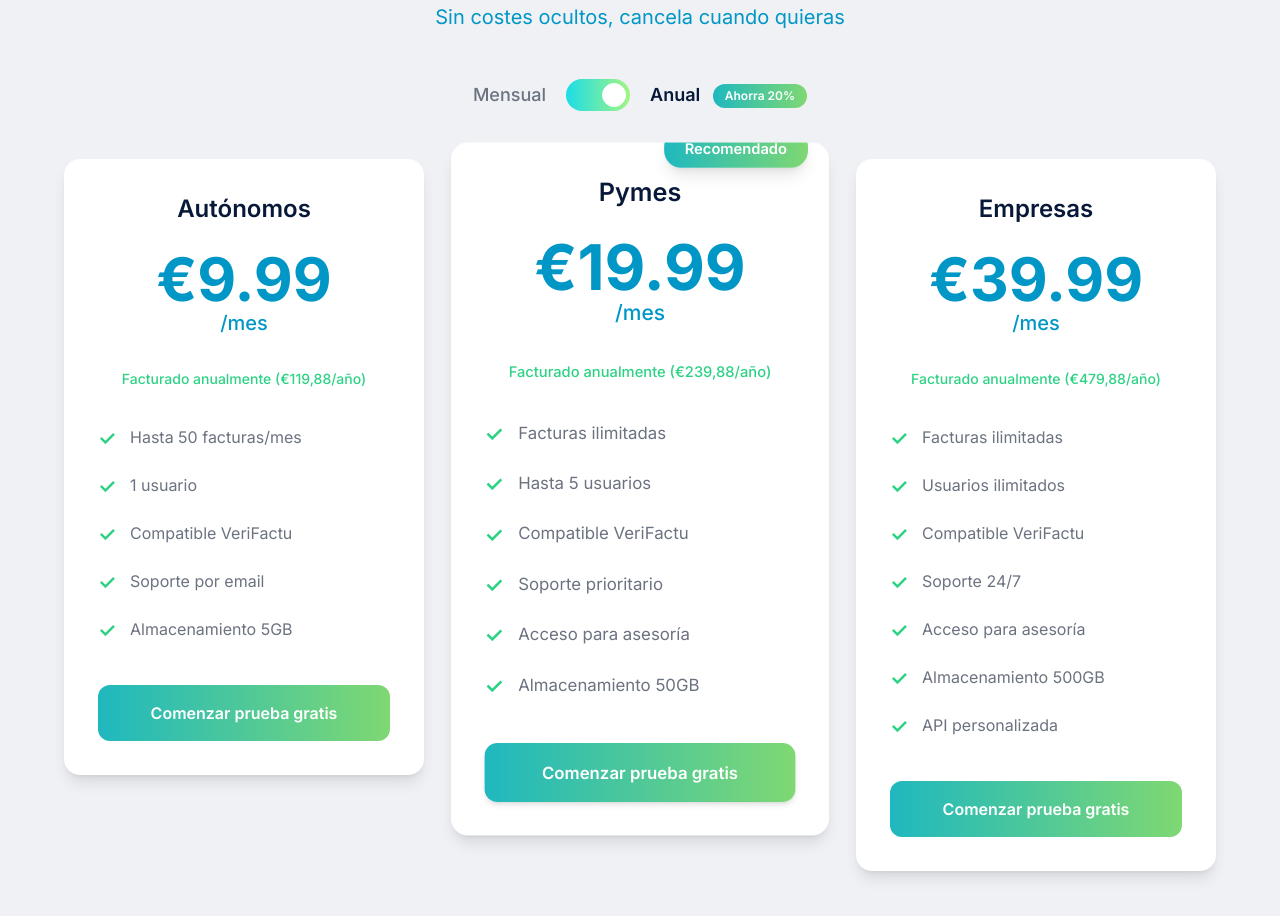
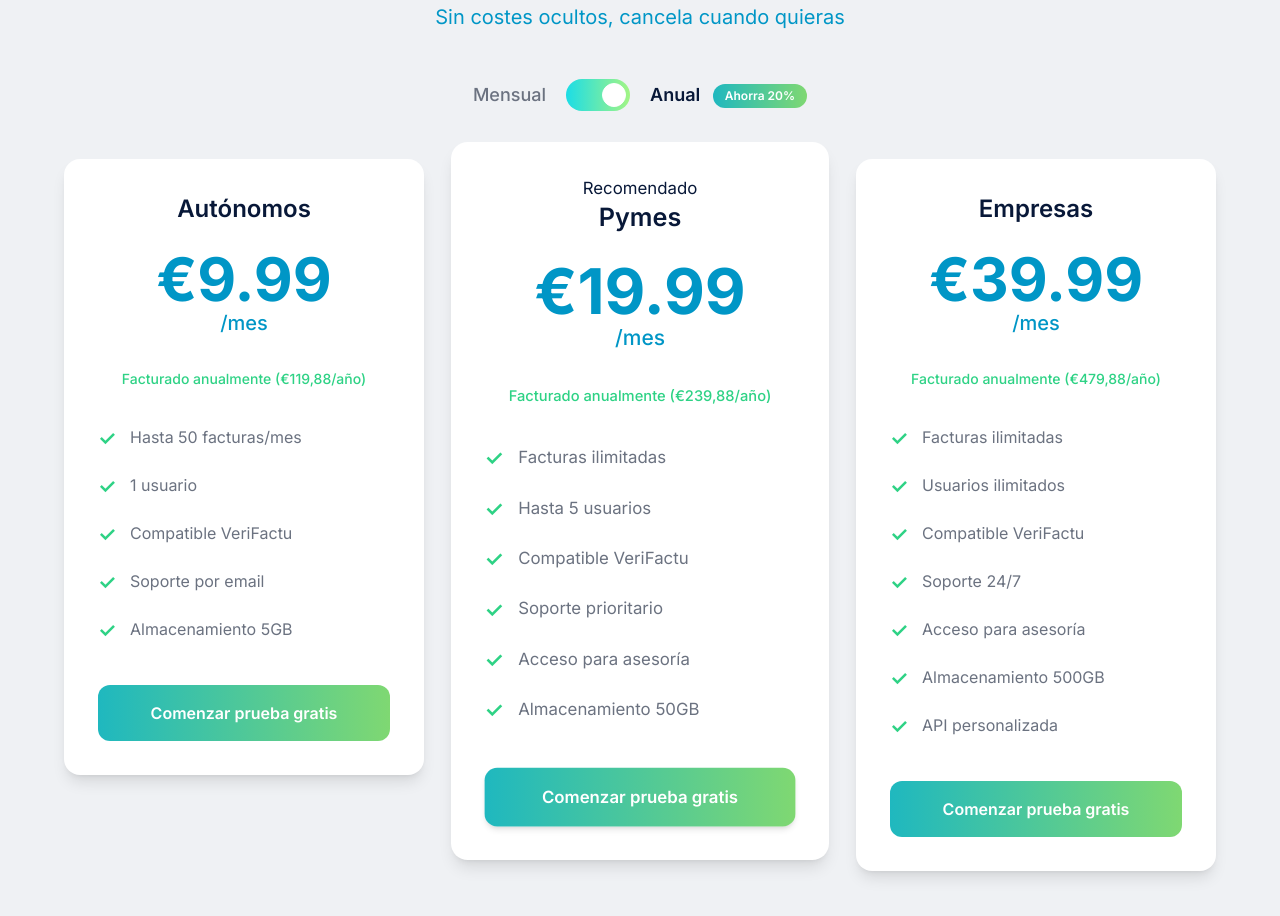
Before and after one commit to Fedes10/Registro-Planes-CleverByte, a plain HTML site: page index.html in a window 1280 px wide. Shown: the part 3739-4655 px from the top of the page. Drawn offline with nearby package versions, Linux system fonts and the light colour scheme.

Commit message:
Update index.html

```diff
--- a/index.html
+++ b/index.html
@@ -1323,11 +1323,7 @@
                     <div
                         class="bg-white p-10 md:p-8 rounded-2xl shadow-lg text-center transition-all hover:-translate-y-1 hover:shadow-2xl border-3 border-accent-blue md:scale-105 relative pricing-card"
                     >
-                        <div
-                            class="absolute -top-3 right-5 gradient-cta text-white px-5 py-2 rounded-2xl text-sm font-semibold shadow-lg"
-                        >
-                            Recomendado
-                        </div>
+                        <div class="plan-ribbon">Recomendado</div>
                         <h3 class="text-2xl font-semibold text-primary-dark mb-6">Pymes</h3>
                         <div class="mb-8">
                             <span
```
